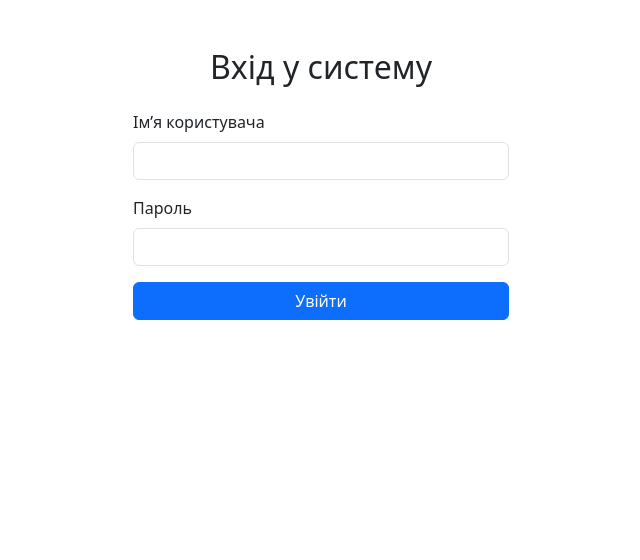
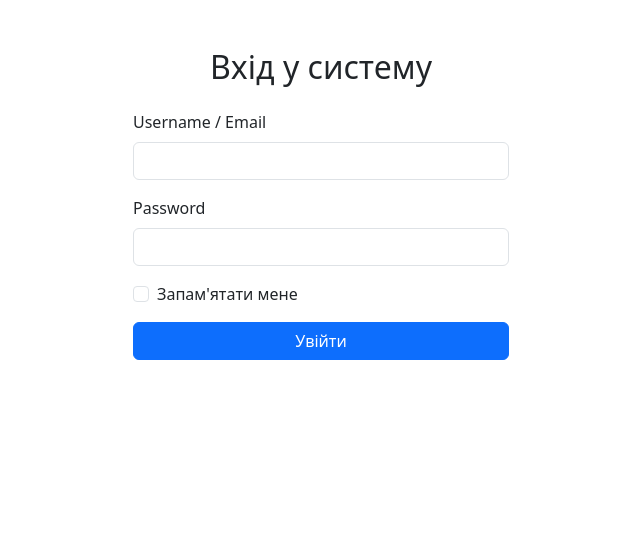
Before and after one commit to maksymostapiak/flask-app-lab, a Flask app: page /users/login in a window 1280 px wide. Shown: the part 56-616 px from the top of the page, without its empty margins (319-959 px from the left). Run offline with Flask 3, Linux system fonts and the light colour scheme; some libraries are stand-ins or nearby versions.

Commit message:
WTF forms added for login and contacts

```diff
--- a/app/__init__.py
+++ b/app/__init__.py
@@ -6,6 +6,6 @@ app = Flask(__name__)
 app.config.from_pyfile("../config.py")
 app.register_blueprint(users_bp)
 app.register_blueprint(products_bp)
-app.secret_key = "flassecretkey"
+
 
 from app import views
--- /dev/null
+++ b/app/form.py
@@ -0,0 +1,66 @@
+from flask_wtf import FlaskForm
+from wtforms import StringField, EmailField, TextAreaField, SubmitField, SelectField, PasswordField, BooleanField
+from wtforms.validators import DataRequired, Email, Length, Regexp
+
+class ContactForm(FlaskForm):
+    name = StringField(
+        "Ім’я",
+        validators=[
+            DataRequired(),
+            Length(min=4, max=10, message="Довжина має бути 4–10 символів")
+        ]
+    )
+
+    email = EmailField(
+        "Email",
+        validators=[
+            DataRequired(),
+            Email(message="Невірний формат email")
+        ]
+    )
+
+    phone = StringField(
+        "Телефон",
+        validators=[
+            DataRequired(),
+            Regexp(r"^\+380\d{9}$", message="Формат телефону має бути: +380XXXXXXXXX")
+        ]
+    )
+
+    subject = SelectField(
+        "Тема звернення",
+        choices=[
+            ("support", "Підтримка"),
+            ("order", "Замовлення"),
+            ("other", "Інше питання")
+        ],
+        validators=[DataRequired()]
+    )
+
+    message = TextAreaField(
+        "Повідомлення",
+        validators=[
+            DataRequired(),
+            Length(max=500, message="Максимум 500 символів")
+        ]
+    )
+
+    submit = SubmitField("Надіслати")
+
+class LoginForm(FlaskForm):
+    username = StringField(
+        "Username / Email",
+        validators=[DataRequired(message="Це поле обовʼязкове")]
+    )
+
+    password = PasswordField(
+        "Password",
+        validators=[
+            DataRequired(message="Це поле обовʼязкове"),
+            Length(min=4, max=10, message="Пароль повинен містити від 4 до 10 символів")
+        ]
+    )
+
+    remember = BooleanField("Запам'ятати мене")
+
+    submit = SubmitField("Увійти")
--- /dev/null
+++ b/app/templates/components/form_field.html
@@ -0,0 +1,9 @@
+{% macro render_field(field) %}
+<div class="mb-3">
+    {{ field.label(class="form-label") }}
+    {{ field(class="form-control") }}
+    {% for err in field.errors %}
+        <div class="text-danger small">{{ err }}</div>
+    {% endfor %}
+</div>
+{% endmacro %}
--- a/app/users/templates/users/login.html
+++ b/app/users/templates/users/login.html
@@ -1,18 +1,22 @@
 {% extends "base.html" %}
+{% from "components/form_field.html" import render_field %}
+
 {% block content %}
 <div class="container mt-5" style="max-width: 400px;">
     <h2 class="mb-4 text-center">Вхід у систему</h2>
 
-    <form method="POST" action="{{ url_for('users.login') }}">
-        <div class="mb-3">
-            <label for="username" class="form-label">Ім’я користувача</label>
-            <input type="text" class="form-control" id="username" name="username" required>
+    <form action="{{ url_for('users.login') }}" method="POST" novalidate>
+         {{ form.csrf_token }}
+
+        {{ render_field(form.username) }}
+        {{ render_field(form.password) }}
+
+        <div class="form-check mb-3">
+            {{ form.remember(class="form-check-input") }}
+            {{ form.remember.label(class="form-check-label") }}
         </div>
-        <div class="mb-3">
-            <label for="password" class="form-label">Пароль</label>
-            <input type="password" class="form-control" id="password" name="password" required>
-        </div>
-        <button type="submit" class="btn btn-primary w-100">Увійти</button>
+
+        {{ form.submit(class="btn btn-primary w-100") }}
     </form>
 </div>
 {% endblock %}
--- a/app/users/views.py
+++ b/app/users/views.py
@@ -1,25 +1,27 @@
 from flask import Blueprint, request, redirect, url_for, render_template, flash, session, make_response
+from app.form import LoginForm
 
 users_bp = Blueprint('users', __name__, url_prefix='/users', template_folder='templates')
 
-VALID_USERNAME = "admin"
-VALID_PASSWORD = "12345"
+#VALID_USERNAME = "admin"
+#VALID_PASSWORD = "12345"
 
 @users_bp.route("/login", methods=["GET", "POST"])
 def login():
+    form = LoginForm()
     if request.method == "POST":
-        username = request.form.get("username")
-        password = request.form.get("password")
+        if form.validate_on_submit():
+            session["user"] = form.username.data
 
-        if username == VALID_USERNAME and password == VALID_PASSWORD:
-            session["user"] = username
-            flash("Ви успішно увійшли!", "success")
+            if form.remember.data:
+                flash(f"Ви успішно увійшли як {form.username.data}. (Запам'ятати увімкнено)", "success")
+            else:
+                flash(f"Ви успішно увійшли як {form.username.data}.", "success")
             return redirect(url_for("users.profile"))
         else:
-            flash("Невірне ім’я користувача або пароль!", "danger")
+            flash(f"Ви ввели дані неправильно!", "warning")
             return redirect(url_for("users.login"))
-
-    return render_template("users/login.html")
+    return render_template("users/login.html", form=form)
 
 @users_bp.route("/profile", methods=["GET", "POST"])
 def profile():
--- a/app/views.py
+++ b/app/views.py
@@ -1,5 +1,14 @@
-from flask import request, redirect, url_for, render_template, abort
+import logging
+from flask import request, redirect, url_for, render_template, abort, flash
 from . import app
+from app.form import ContactForm
+
+
+logging.basicConfig(
+    filename="contact_form.log",
+    level=logging.INFO,
+    format="%(asctime)s — %(message)s"
+)
 
 @app.route('/')
 def resume():
@@ -9,10 +18,18 @@ def resume():
         header_title='Моє резюме'
     )
 
-@app.route('/contacts')
+@app.route('/contacts', methods=["GET", "POST"])
 def contacts():
-    return render_template(
-        'contacts.html',
-        page_title='Контакти',
-        header_title='Зв’язок зі мною'
-    )
+    form = ContactForm()
+
+    if form.validate_on_submit():
+
+        logging.info(
+            f"User: {form.name.data}, Email: {form.email.data}, Phone: {form.phone.data}, Subject: {form.subject.data}"
+        )
+
+        flash(f"Повідомлення надіслано! Дякуємо, {form.name.data}. Ваша пошта - {form.email.data}", "success")
+
+        return redirect(url_for("contacts"))
+
+    return render_template("contacts.html", form=form)
--- a/config.py
+++ b/config.py
@@ -0,0 +1,2 @@
+SECRET_KEY = "smth"
+WTF_CSRF_SECRET_KEY = "csrf"
```
Also changed, not shown: app/templates/contacts.html (+13 -15 lines), 1 other file.
